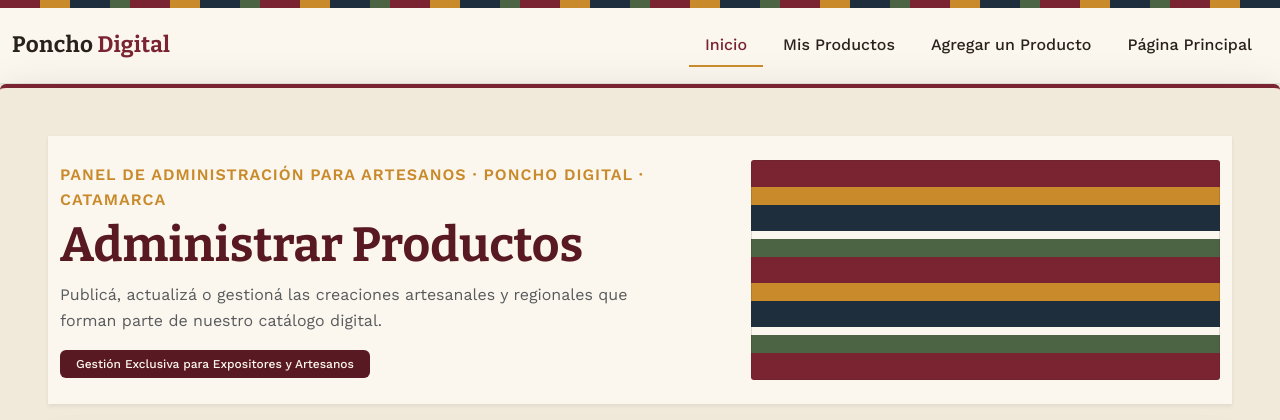
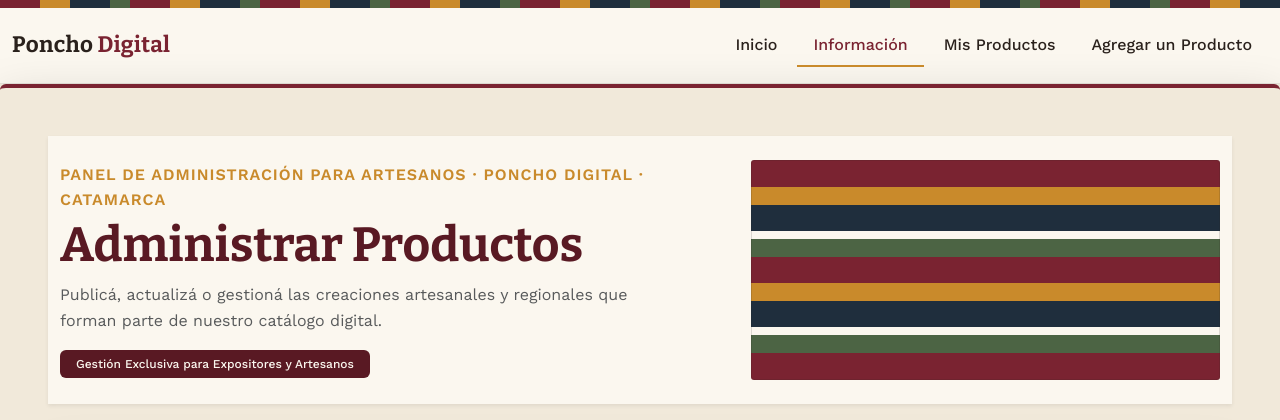
Before and after one commit to wusito/poncho-digital, a Django app: page /productos/ in a window 1280 px wide. Shown: the top 420 px of the page. Run offline with Django 5.2, Linux system fonts and the light colour scheme; data that the repository does not hold is empty.

Commit message:
Actualizar navegación en gestión de productos: renombrar 'Página Principal' a 'Inicio' y reorganizar elementos del menú.

```diff
--- a/apps/productos/templates/productos/gestion_productos.html
+++ b/apps/productos/templates/productos/gestion_productos.html
@@ -19,17 +19,17 @@
 
                     <div class="collapse navbar-collapse" id="menuGestionProductos">
                         <ul class="navbar-nav ms-auto text-center" role="tablist">
+                            <li class="nav-item">
+                                <a class="nav-link" href="{% url 'index' %}">Inicio</a>
+                            </li>
                             <li class="nav-item" role="presentation">
-                                <a class="nav-link active" id="nav-inicio-tab" data-bs-toggle="tab" data-bs-target="#nav-inicio" href="#nav-inicio" role="tab" aria-controls="nav-inicio" aria-selected="true">Inicio</a>
+                                <a class="nav-link active" id="nav-inicio-tab" data-bs-toggle="tab" data-bs-target="#nav-inicio" href="#nav-inicio" role="tab" aria-controls="nav-inicio" aria-selected="true">Información</a>
                             </li>
                             <li class="nav-item" role="presentation">
                                 <a class="nav-link" id="nav-mis-productos-tab" data-bs-toggle="tab" data-bs-target="#nav-mis-productos" href="#nav-mis-productos" role="tab" aria-controls="nav-mis-productos" aria-selected="false">Mis Productos</a>
                             </li>
                             <li class="nav-item" role="presentation">
                                 <a class="nav-link" id="nav-agregar-producto-tab" data-bs-toggle="tab" data-bs-target="#nav-agregar-producto" href="#nav-agregar-producto" role="tab" aria-controls="nav-agregar-producto" aria-selected="false">Agregar un Producto</a>
-                            </li>
-                            <li class="nav-item">
-                                <a class="nav-link" href="{% url 'index' %}">Página Principal</a>
                             </li>
                         </ul>
                     </div>
```
